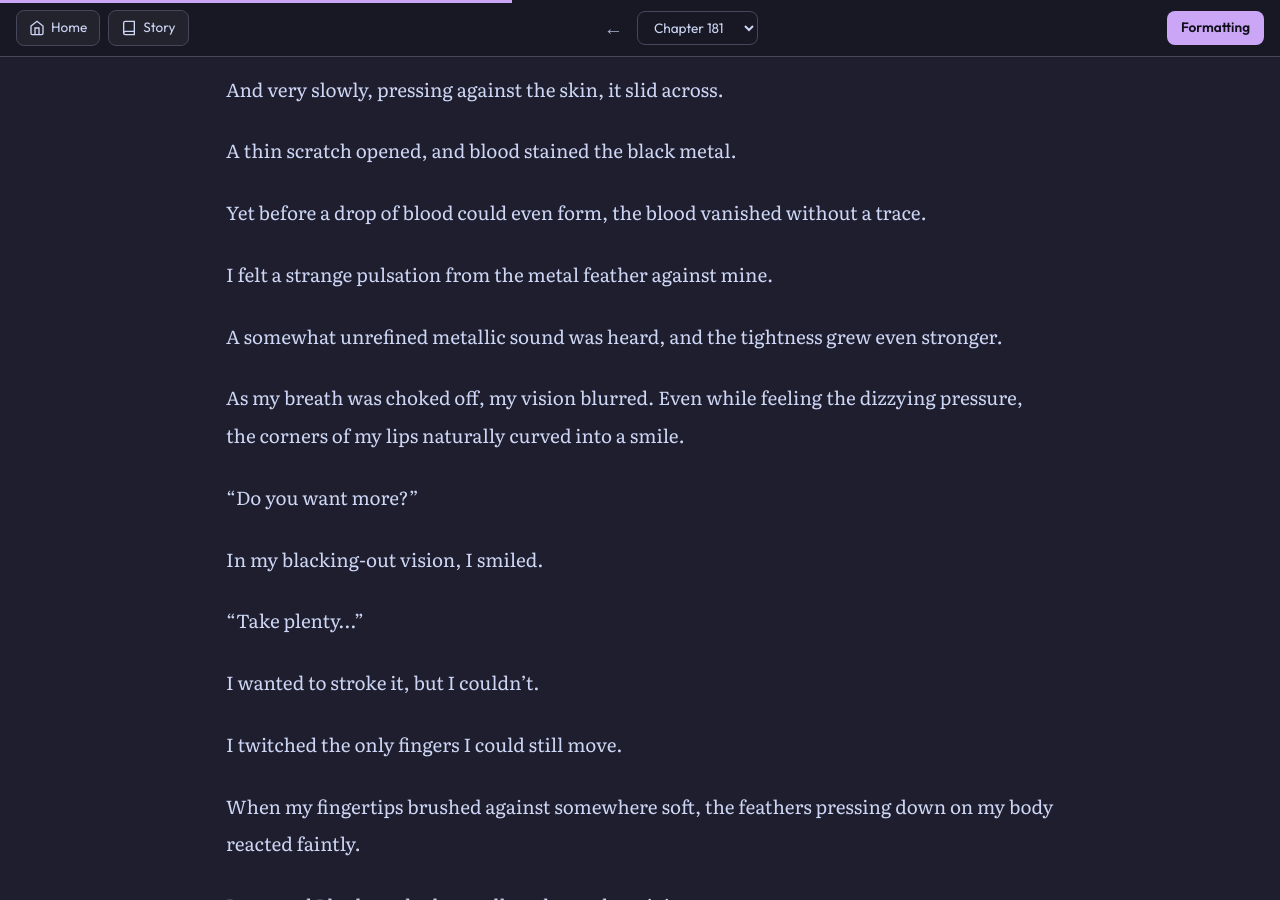
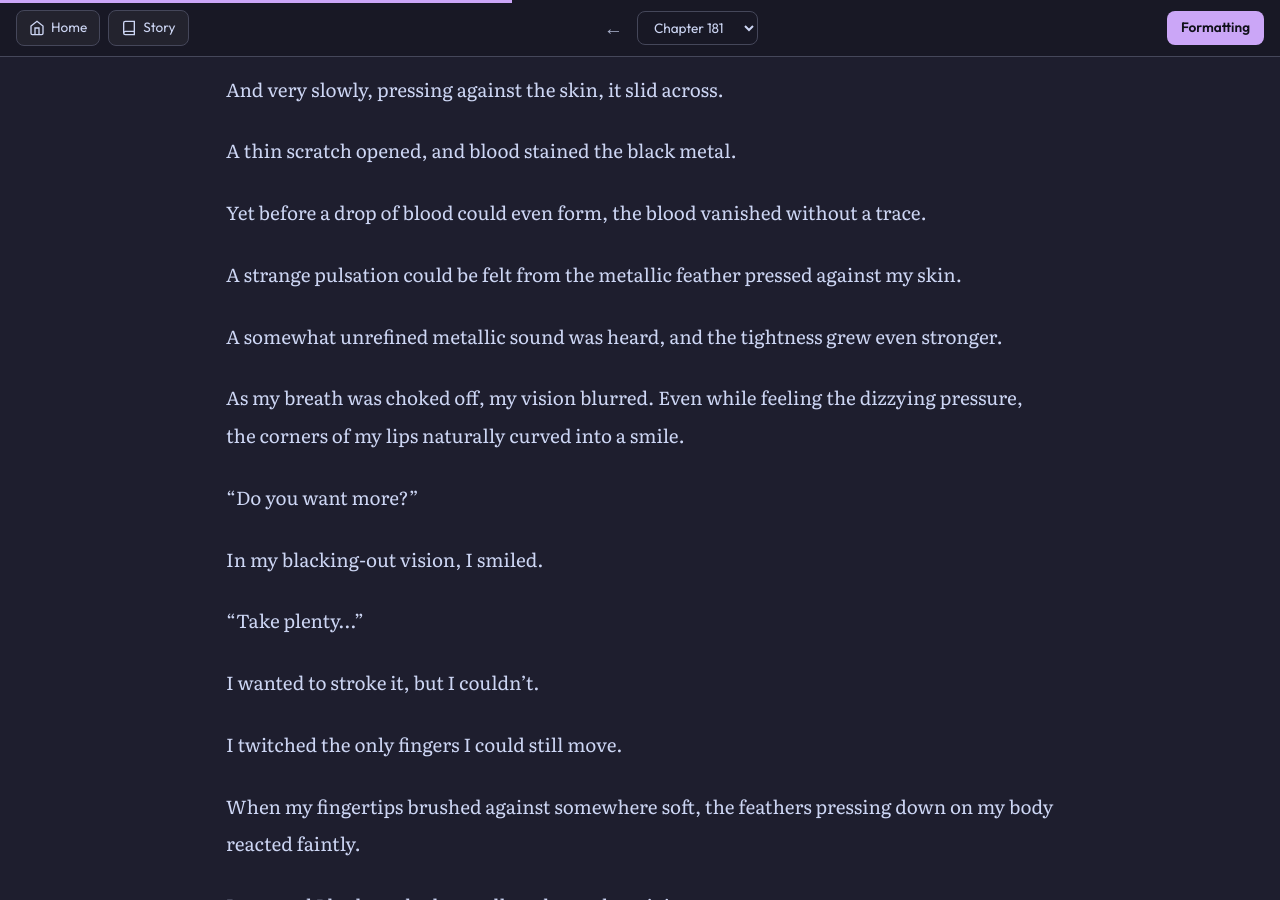
Before and after one commit to soleumn/soleumn.github.io, a Jekyll site: the page built from _chapters/eoshinki/ch181.md, in a window 1280 px wide and 900 px high, scrolled down 5485 px. Built offline with Jekyll 4.4.1, drawn with Linux system fonts in a browser that asks for light colours; comment, search, counter and statistics services are not loaded.

Commit message:
Update ch181.md

```diff
--- a/_chapters/eoshinki/ch181.md
+++ b/_chapters/eoshinki/ch181.md
@@ -164,7 +164,7 @@ A thin scratch opened, and blood stained the black metal.
 
 Yet before a drop of blood could even form, the blood vanished without a trace.
 
-I felt a strange pulsation from the metal feather against mine.
+A strange pulsation could be felt from the metallic feather pressed against my skin.
 
 A somewhat unrefined metallic sound was heard, and the tightness grew even stronger.
 
```
